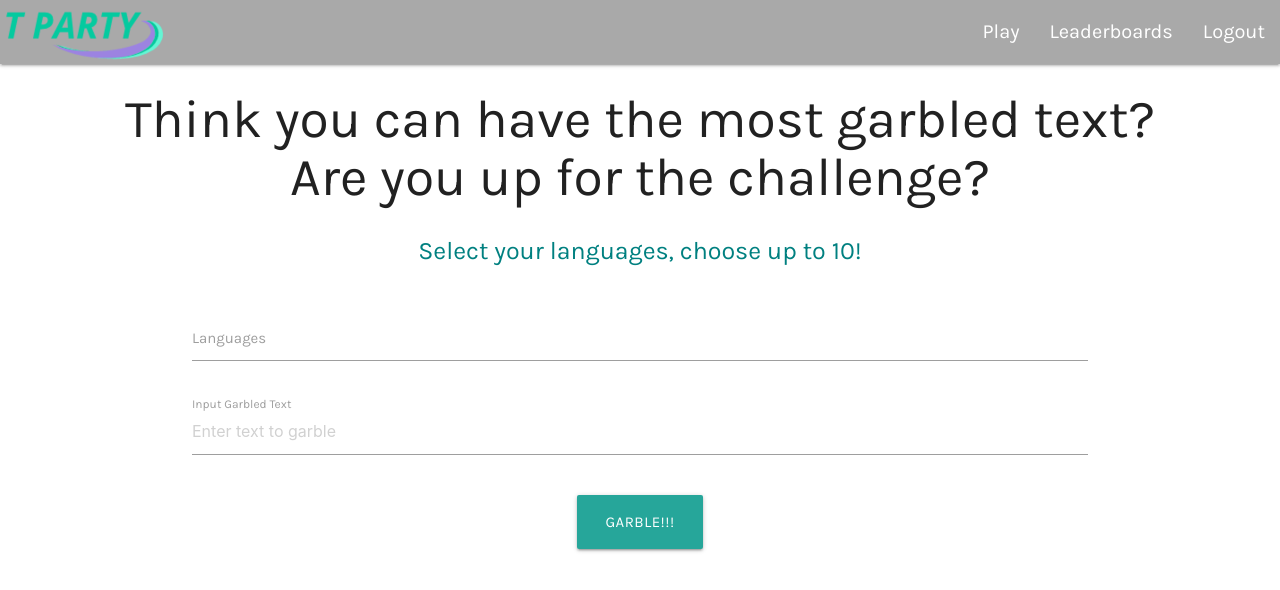
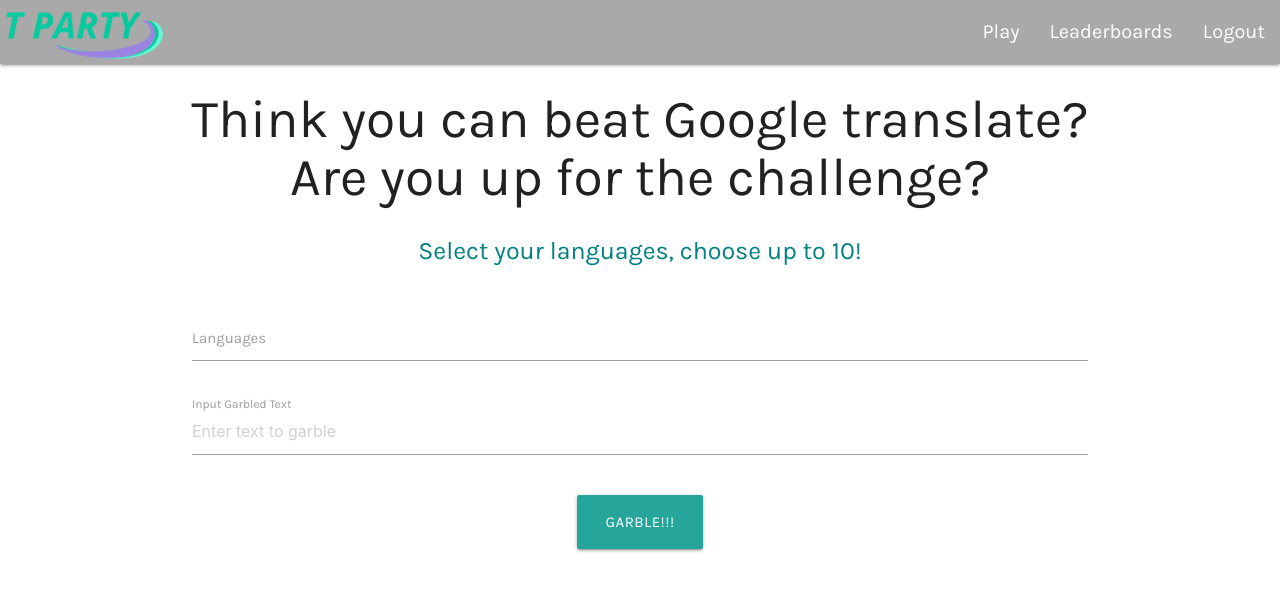
Before and after one commit to epituch/Translate-Game, a website: page mainpage/mainpage.html in a window 1280 px wide. Drawn offline with nearby package versions, Linux system fonts and the light colour scheme; no server answers.

Commit message:
Changed title to reflect google translate

```diff
--- a/mainpage/mainpage.html
+++ b/mainpage/mainpage.html
@@ -39,7 +39,7 @@
     </ul>
 
     <div class="center-align">
-        <h2 id="main-header">Think you can have the most garbled text?</h2>
+        <h2 id="main-header">Think you can beat Google translate?</h2>
         <h2 id="submain-header">Are you up for the challenge?</h2>
         <p>Select your languages, choose up to 10!</p>
 
```
